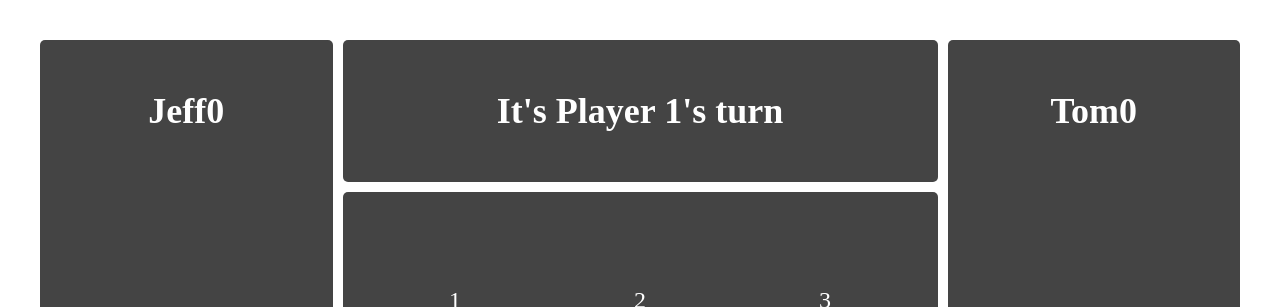
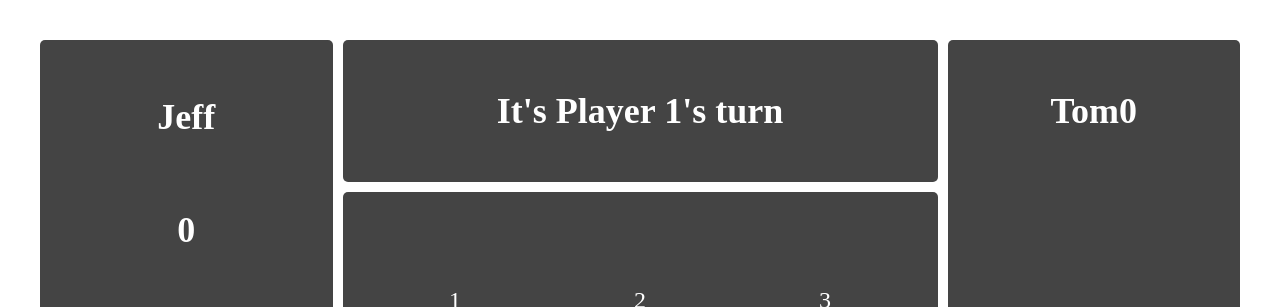
Before and after one commit to JWoltjen/Tic-Tac-Toe-Project, a plain HTML site: page index.html in a window 1280 px wide. Shown: the top 307 px of the page. Drawn offline with Linux system fonts and the light colour scheme.

Commit message:
Add css styling for Player1 sidebar using subgrid

```diff
--- a/styles.css
+++ b/styles.css
@@ -32,6 +32,23 @@ body {
       grid-row: 1 / span 2;
       display: flex;
       justify-content: center;
+      display: grid;
+      grid-template-columns: 1fr;
+      grid-template-rows: 1fr 1fr 4fr
+    }
+    .Player1name {
+      grid-column: 1;
+      grid-row: 1;
+      display: flex;
+      justify-content: center;
+      align-items: center;
+    }
+    .winCounter1 {
+      grid-column: 1;
+      grid-row: 2;
+      display: flex;
+      justify-content: center;
+      align-items: center;
     }
     .d {
         grid-column: 2 / span 2 ;
```
